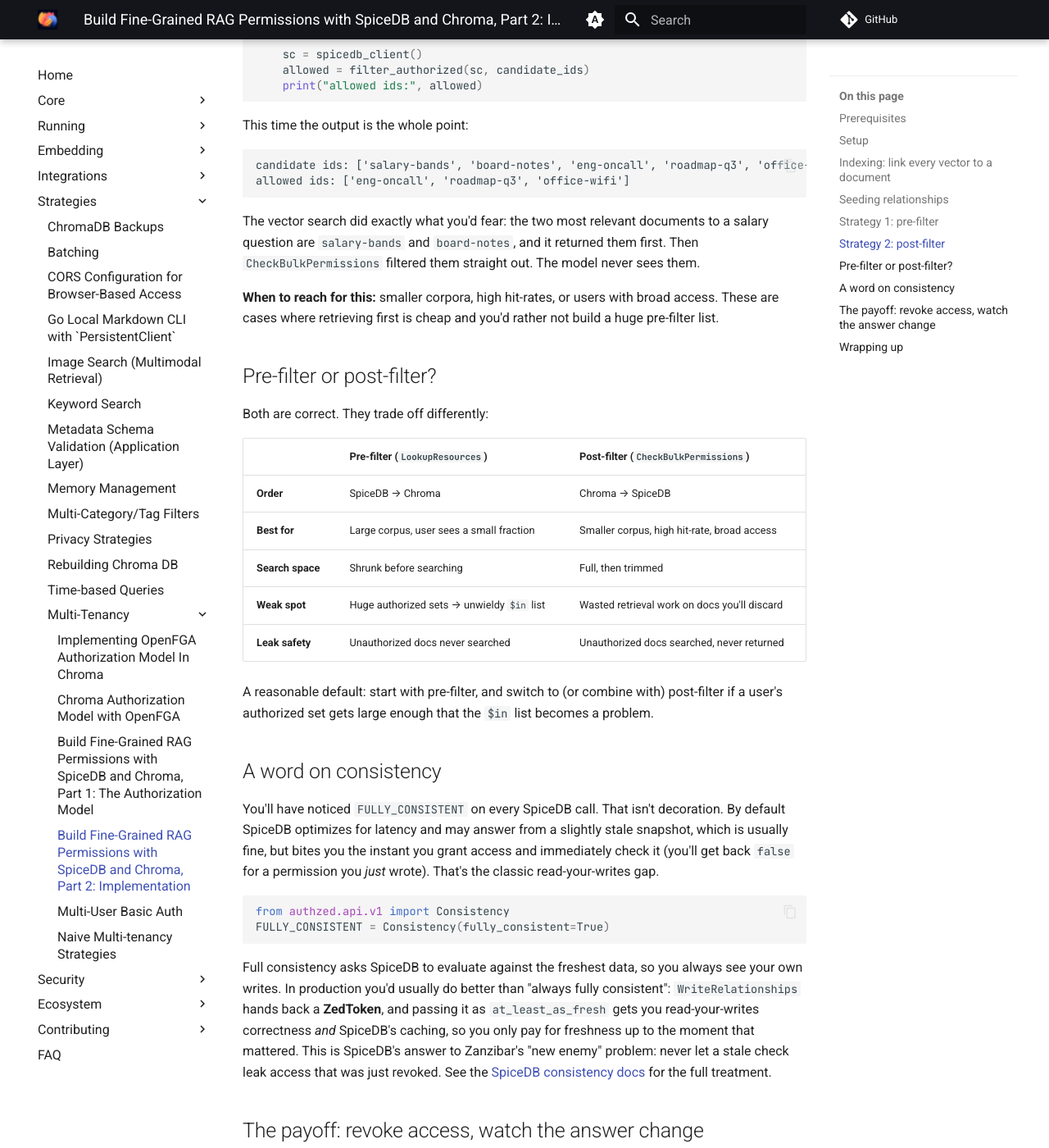
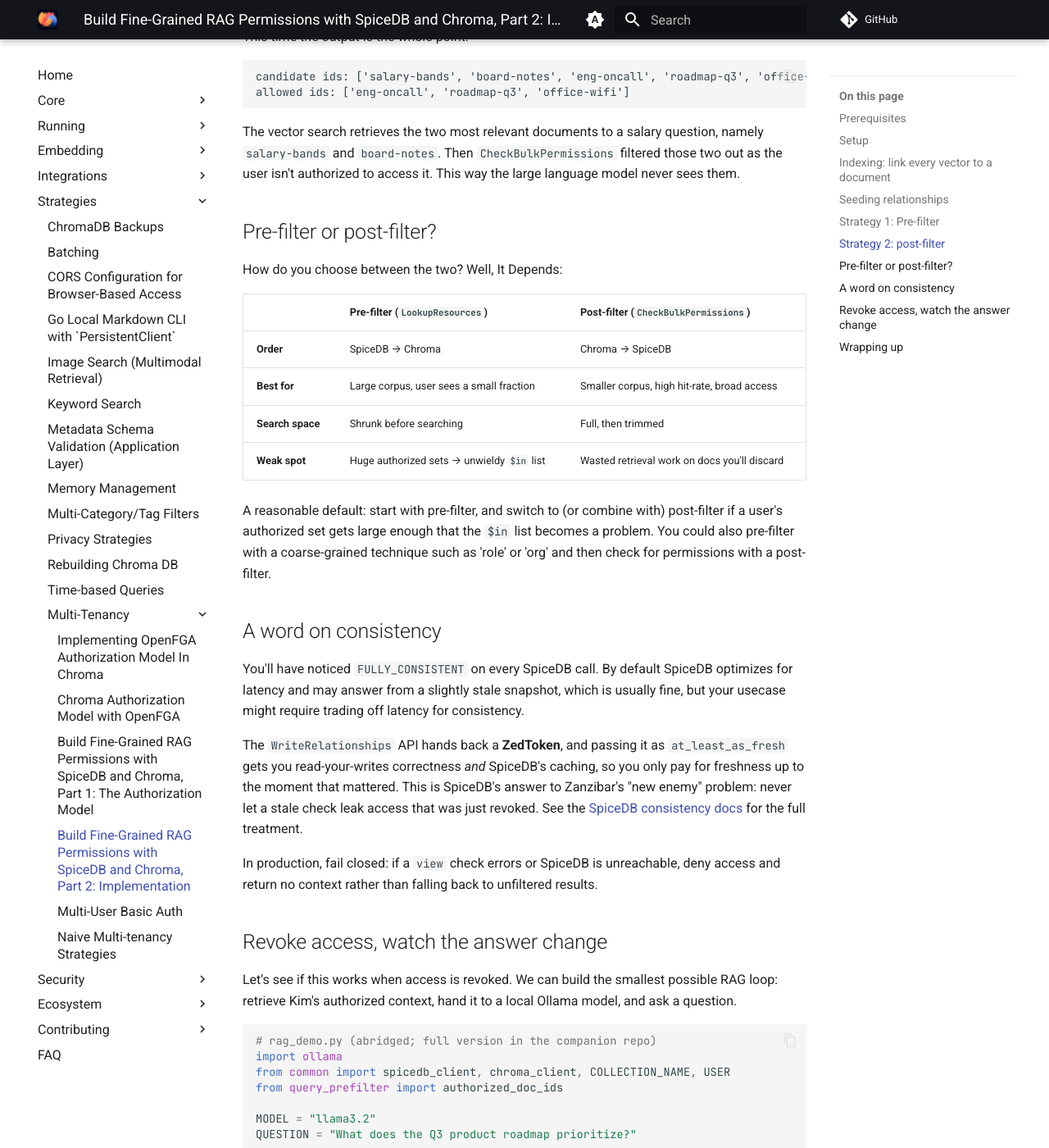
Before and after one commit to amikos-tech/chroma-cookbook, an MkDocs documentation site: the page built from docs/strategies/multi-tenancy/authorization-model-impl-with-spicedb.md, in a window 1280 px wide and 1400 px high, scrolled down 5728 px. Shown: the whole window at 82% size. Built offline with MkDocs 1.6.1 and Material for MkDocs 9.7.7, drawn with Linux system fonts in a browser that asks for light colours; comment, search, counter and statistics services are not loaded; some of the changed text lies outside the part shown.

Commit message:
docs: add fail-closed production note to SpiceDB RAG guide

````diff
--- a/docs/strategies/multi-tenancy/authorization-model-impl-with-spicedb.md
+++ b/docs/strategies/multi-tenancy/authorization-model-impl-with-spicedb.md
@@ -7,12 +7,12 @@
 
 [Part 1](authorization-model-with-spicedb.md) built the model: a SpiceDB schema
 where a user can `view` a `document`, and a way to ask "can this user see this
-document?" Now we make the retriever ask that question. Every time.
+document?" Now we'll make the retriever ask that question before presenting information to the user.
 
-The plan is simple to state. Each vector in Chroma carries a `doc_id` in its
+Each vector in Chroma carries a `doc_id` in its
 metadata that points back to a `document:<id>` in SpiceDB. At query time we make
 sure the documents that reach the model are only the ones the asking user is
-allowed to `view`. There are two honest ways to do that, and we'll build both.
+allowed to `view`. There are two ways to do that, and we'll build both.
 
 ## Prerequisites
 
@@ -106,8 +106,8 @@
 
 One document is one record here to keep things readable. In a real corpus you'd
 chunk each document into many vectors. Just repeat the parent `doc_id` on every
-chunk's metadata, and everything below works unchanged. The `doc_id` is the
-join key between "what the vector store knows" and "what the authorization
+chunk's metadata, and everything below works in the same way. The `doc_id` is basically the
+join key between "what the vector database stores" and "what the authorization
 system knows."
 
 ## Seeding relationships
@@ -136,15 +136,14 @@
 client.WriteRelationships(WriteRelationshipsRequest(updates=updates))
 ```
 
-`OPERATION_TOUCH` is the idempotent write: create the relationship if it isn't
-there, leave it alone if it is. Re-running the seed doesn't blow up.
+In a real-life system, you would create, update or delete a relationship anytime the state of a system changes.
 
-## Strategy 1: pre-filter
+## Strategy 1: Pre-filter
 
-Ask SpiceDB *first*. `LookupResources` answers a lovely question in one call:
-"give me every document this user can `view`." Then constrain the Chroma query
-to exactly that set with a `$in` metadata filter, and the vector search never
-even considers a document Kim can't see.
+The pre-filter technique is to ask SpiceDB *first* what the user is allowed to view. `LookupResources` answers this question in one call:
+"give me every document this user can `view`." You can then constrain the Chroma query
+to exactly that set with a `$in` metadata filter, and the vector search will retrieve only
+from the documents Kim is authorized to view.
 
 ![Pre-filter flow: the application sends a LookupRequest to SpiceDB to get the user's authorized document IDs, embeds the query, queries ChromaDB with that filter for relevant context, then sends the query, context, and prompt to Ollama for the response](../../assets/images/spicedb-chroma-prefilter.png)
 
@@ -180,28 +179,18 @@
     print("returned ids:", results["ids"][0])
 ```
 
-Run it, and note what happens even though the question is practically *begging*
-for the salary document:
+Run it, and note what happens even though the user's question asks for information about the
+for the salary document, a document the user cannot access.
 
 ```text
 authorized doc_ids: ['eng-oncall', 'office-wifi', 'roadmap-q3']
 returned ids: ['eng-oncall', 'roadmap-q3', 'office-wifi']
 ```
 
-`salary-bands` never shows up. It was never a candidate, because SpiceDB never
-put it on the list.
-
-**When to reach for this:** large corpora where each user can see a small slice.
-The filter shrinks the search space before it's searched, which is efficient and
-leak-proof by construction. The one caveat: if a user can see hundreds of
-thousands of documents, an `$in` list of that size gets unwieldy, and the next
-strategy fits better.
-
 ## Strategy 2: post-filter
 
-The other direction: let Chroma retrieve *first*, then throw out anything the
-user isn't allowed to see. One `CheckBulkPermissions` call checks every returned
-document at once.
+This is the inverse of the pre-filter method where we let Chroma retrieve relevant documents *first*, then check user  permissions for each of the documents returned. SpiceDB has a `CheckBulkPermissions` call that checks every returned
+document at once, so it's a single API call to check permissions for multiple resources.
 
 ![Post-filter flow: the application embeds the query and retrieves relevant context from ChromaDB first, then sends a CheckPermission request to SpiceDB for the returned documents, and passes the authorized query, context, and prompt to Ollama for the response](../../assets/images/spicedb-chroma-postfilter.png)
 
@@ -257,18 +246,12 @@
 allowed ids: ['eng-oncall', 'roadmap-q3', 'office-wifi']
 ```
 
-The vector search did exactly what you'd fear: the two most relevant documents
-to a salary question are `salary-bands` and `board-notes`, and it returned them
-first. Then `CheckBulkPermissions` filtered them straight out. The model never
-sees them.
-
-**When to reach for this:** smaller corpora, high hit-rates, or users with broad
-access. These are cases where retrieving first is cheap and you'd rather not
-build a huge pre-filter list.
+The vector search retrieves the two most relevant documents
+to a salary question, namely `salary-bands` and `board-notes`. Then `CheckBulkPermissions` filtered those two out as the user isn't authorized to access it. This way the large language model never sees them.
 
 ## Pre-filter or post-filter?
 
-Both are correct. They trade off differently:
+How do you choose between the two? Well, It Depends:
 
 | | Pre-filter (`LookupResources`) | Post-filter (`CheckBulkPermissions`) |
 | --- | --- | --- |
@@ -276,28 +259,17 @@
 | **Best for** | Large corpus, user sees a small fraction | Smaller corpus, high hit-rate, broad access |
 | **Search space** | Shrunk before searching | Full, then trimmed |
 | **Weak spot** | Huge authorized sets → unwieldy `$in` list | Wasted retrieval work on docs you'll discard |
-| **Leak safety** | Unauthorized docs never searched | Unauthorized docs searched, never returned |
 
 A reasonable default: start with pre-filter, and switch to (or combine with)
 post-filter if a user's authorized set gets large enough that the `$in` list
-becomes a problem.
+becomes a problem. You could also pre-filter with a coarse-grained technique such as 'role' or 'org' and then check for permissions with a post-filter.
 
 ## A word on consistency
 
-You'll have noticed `FULLY_CONSISTENT` on every SpiceDB call. That isn't
-decoration. By default SpiceDB optimizes for latency and may answer from a
-slightly stale snapshot, which is usually fine, but bites you the instant you
-grant access and immediately check it (you'll get back `false` for a permission
-you *just* wrote). That's the classic read-your-writes gap.
+You'll have noticed `FULLY_CONSISTENT` on every SpiceDB call. By default SpiceDB optimizes for latency and may answer from a
+slightly stale snapshot, which is usually fine, but your usecase might require trading off latency for consistency.
 
-```python
-from authzed.api.v1 import Consistency
-FULLY_CONSISTENT = Consistency(fully_consistent=True)
-```
-
-Full consistency asks SpiceDB to evaluate against the freshest data, so you
-always see your own writes. In production you'd usually do better than "always
-fully consistent": `WriteRelationships` hands back a **ZedToken**, and passing it
+The `WriteRelationships` API hands back a **ZedToken**, and passing it
 as `at_least_as_fresh` gets you read-your-writes correctness *and* SpiceDB's
 caching, so you only pay for freshness up to the moment that mattered. This is
 SpiceDB's answer to Zanzibar's "new enemy" problem: never let a stale check
@@ -305,12 +277,11 @@
 [SpiceDB consistency docs](https://authzed.com/docs/spicedb/concepts/consistency)
 for the full treatment.
 
-## The payoff: revoke access, watch the answer change
+In production, fail closed: if a `view` check errors or SpiceDB is unreachable, deny access and return no context rather than falling back to unfiltered results.
 
-Retrieval that respects permissions is the point, but it's abstract until you
-see a model's answer move. So let's build the smallest possible RAG loop:
-retrieve Kim's authorized context, hand it to a local Ollama model, and ask a
-question.
+## Revoke access, watch the answer change
+
+Let's see if this works when access is revoked. We can build the smallest possible RAG loop: retrieve Kim's authorized context, hand it to a local Ollama model, and ask a question.
 
 ```python
 # rag_demo.py (abridged; full version in the companion repo)
@@ -365,34 +336,19 @@
 ```
 
 Nothing about the model or the prompt changed. The only thing that changed is a
-single edge in the permission graph, and because retrieval now respects that
-edge, the document simply isn't in the context anymore. The model can't leak
-what it never received.
+single edge in the permission graph (through the deleted relationship) and because retrieval now respects that edge, the document isn't in the context anymore.
 
 ## Wrapping up
 
 Fine-grained RAG authorization comes down to one discipline: the retriever must
-answer to the person asking, and the vector store is the wrong place to keep
-that truth. Keep permissions in SpiceDB as relationships, tie each vector to a
-`document` with a `doc_id`, and enforce `view` at query time with pre-filtering,
-post-filtering, or both.
+answer to the person asking. RAG pipelines in enterprise typically have complex, hierarchal permission requirements so consider a ReBAC system that's designed for scale, low latency and high availability.
 
-From here:
+
+**Next Steps**
 
 - Grow the model. [Part 1's](authorization-model-with-spicedb.md) "going
   further" section adds groups, folders, and inheritance without touching this
   code.
-- For resource-level access over Chroma's API (tenants, databases, collections),
-  see the [OpenFGA guides](authorization-model-with-openfga.md).
 - Take it to production and go agentic: the
-  [agentic RAG authorization example](https://github.com/authzed/examples/tree/main/agentic-rag-authorization)
-  wires the same deterministic SpiceDB check into a LangGraph agent as a
-  non-bypassable node, with a richer department-based schema, a 50-document
-  corpus, and a FastAPI UI.
-- Run it yourself: the
-  [companion repo](https://github.com/authzed/examples/tree/main/chroma-spicedb-rag)
-  has everything wired together.
-
-The industry spent the last decade learning to scope what a *user* can retrieve.
-RAG just makes the stakes louder: the model will repeat, fluently, whatever you
-let it read.
+  [agentic RAG authorization example](https://github.com/authzed/examples/tree/main/agentic-rag-authorization) wires the same deterministic SpiceDB check into a LangGraph agent as a non-bypassable node, with a richer department-based schema, a 50-document corpus, and a FastAPI UI.
+- Run it yourself: the [companion repo](https://github.com/authzed/examples/tree/main/chroma-spicedb-rag) has everything wired together.
````
Also changed, not shown: other parts of docs/strategies/multi-tenancy/authorization-model-impl-with-spicedb.md (+1 -1 lines).
